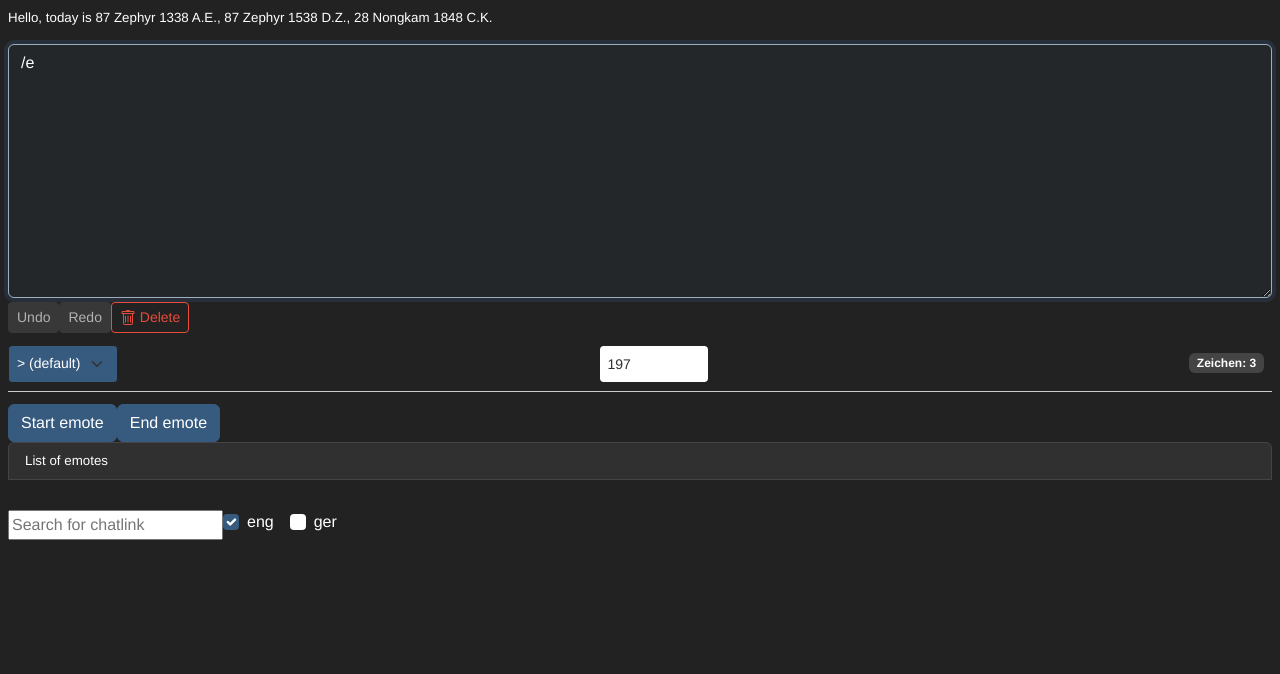
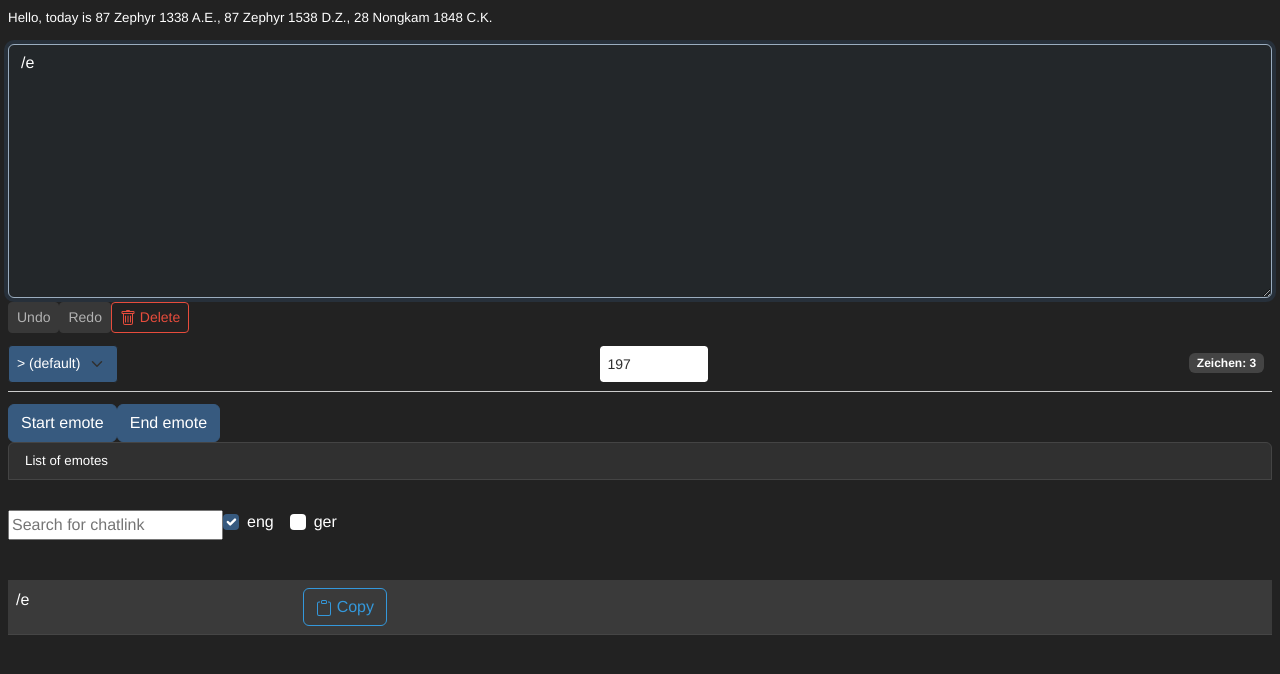
Before and after one commit to Ydalirsson/gw2-Chatbreaker, a Vue app: page / in a window 1280 px wide. Both pictures are taken after a click on the button "Start emote". Shown: the top 674 px of the page. Built offline with nearby package versions, Linux system fonts and the light colour scheme.

Commit message:
refactored TableResults

```diff
--- a/src/components/Main.vue
+++ b/src/components/Main.vue
@@ -7,7 +7,7 @@
     <SearchBar :insertTextAtCursor="insertTextAtCursor" />
     <p></p>
     <br />
-    <!-- <ResultsTable :messages="singleMessage" /> -->
+    <ResultsTable :singleMessages="singleMessages" />
   </div>
 </template>
 
@@ -18,9 +18,8 @@ import TextEditor from "./TextEditor.vue";
 import Toolbar from "./Toolbar.vue";
 import EmoteControls from "./EmoteControls.vue";
 import SearchBar from "./SearchBar.vue"
-/*
 import ResultsTable from "./ResultsTable.vue";
-*/
+
 export default defineComponent({
   name: 'Main',
   components: {
@@ -29,12 +28,12 @@ export default defineComponent({
     Toolbar,
     EmoteControls,
     SearchBar,
-   // ResultsTable
+    ResultsTable
   },
   data() {
     return {
       chatContent: "" as string,
-      singleMessage: [] as Array<{ text: string; copied: false }>,
+      singleMessages: [] as Array<{ text: string; copied: false }>,
       contentWordArray: [""] as Array<string>,
       errorMessage: "" as string,
       selected: 1 as number,
@@ -56,7 +55,7 @@ export default defineComponent({
       let i = 0; // place of message
       let j = 0; // position of word
       // reset
-      this.singleMessage = [{ text: "", copied: false }];
+      this.singleMessages = [{ text: "", copied: false }];
       this.contentWordArray = [""];
       this.errorMessage = "";
 
@@ -85,60 +84,60 @@ export default defineComponent({
           // check if word is an emote
           if (this.contentWordArray[j] === "/emote" || this.contentWordArray[j] === "/e" || this.contentWordArray[j] === "/em" || this.contentWordArray[j] === "/me") {
             // If it's an emote, start a new message and append "/e" to it
-            if (this.singleMessage[i].text.length > 0) {
-              this.singleMessage[i].text += separatorChar; // finish current message
-              this.singleMessage.push({ text: "", copied: false }); // start a new message
+            if (this.singleMessages[i].text.length > 0) {
+              this.singleMessages[i].text += separatorChar; // finish current message
+              this.singleMessages.push({ text: "", copied: false }); // start a new message
               i++;
             }
-            this.singleMessage[i].text += "/e ";
+            this.singleMessages[i].text += "/e ";
             j++;
 
             // Process subsequent words until "##" is found
             while (j < this.contentWordArray.length && this.contentWordArray[j] !== "##") {
               // Check if adding the word exceeds the character limit
-              if (this.singleMessage[i].text.length + this.contentWordArray[j].length <= MSG_CHAR_LIMIT) {
-                this.singleMessage[i].text += this.contentWordArray[j].toString() + " ";
+              if (this.singleMessages[i].text.length + this.contentWordArray[j].length <= MSG_CHAR_LIMIT) {
+                this.singleMessages[i].text += this.contentWordArray[j].toString() + " ";
               } else {
                 // If exceeds the limit, start a new message
-                this.singleMessage[i].text += separatorChar; // finish Message
-                this.singleMessage.push({ text: "", copied: false }); // init next message
+                this.singleMessages[i].text += separatorChar; // finish Message
+                this.singleMessages.push({ text: "", copied: false }); // init next message
                 i++;
                 j--;
-                this.singleMessage[i].text += "/e "; // Start a new message with "/e"
+                this.singleMessages[i].text += "/e "; // Start a new message with "/e"
               }
               j++;
             }
 
             if (this.contentWordArray[j] === "##") {
               // If it's the stop signal, start a new message
-              this.singleMessage[i].text += separatorChar; // finish current message
-              this.singleMessage.push({ text: "", copied: false }); // start a new message
+              this.singleMessages[i].text += separatorChar; // finish current message
+              this.singleMessages.push({ text: "", copied: false }); // start a new message
               i++;
             }
 
           }
           else      // check if word is an emote
             if (this.contentWordArray[j].startsWith("/")) {
-              if (this.singleMessage[i].text.length > 0) {
-                this.singleMessage[i].text += separatorChar; // finish current message
-                this.singleMessage.push({ text: "", copied: false }); // start a new message
+              if (this.singleMessages[i].text.length > 0) {
+                this.singleMessages[i].text += separatorChar; // finish current message
+                this.singleMessages.push({ text: "", copied: false }); // start a new message
                 i++;
               }
-              this.singleMessage[i].text += this.contentWordArray[j] + " "; // add slash command to current message
-              this.singleMessage.push({ text: "", copied: false }); // start a new message
+              this.singleMessages[i].text += this.contentWordArray[j] + " "; // add slash command to current message
+              this.singleMessages.push({ text: "", copied: false }); // start a new message
               i++;
             }
             else if (
-              this.singleMessage[i].text.length +
+              this.singleMessages[i].text.length +
               this.contentWordArray[j].length <=
               MSG_CHAR_LIMIT
             ) {
-              this.singleMessage[i].text +=
+              this.singleMessages[i].text +=
                 this.contentWordArray[j].toString() + " ";
               //console.log('Msg: ' + this.singleMessage[0])
             } else {
-              this.singleMessage[i].text += separatorChar; // finish Message
-              this.singleMessage.push({ text: "", copied: false }); // init next message
+              this.singleMessages[i].text += separatorChar; // finish Message
+              this.singleMessages.push({ text: "", copied: false }); // init next message
               i++;
               j--; // hold current word to set in next message
             }
--- a/src/components/ResultsTable.vue
+++ b/src/components/ResultsTable.vue
@@ -0,0 +1,61 @@
+<template>
+    <div class="table-responsive">
+        <table class="table table-dark table-striped">
+            <tbody>
+                <tr v-for="msg in singleMessages" v-bind:key="msg.text">
+                    <td>{{ msg.text }}</td>
+                    <td>
+                        <button type="button" @click="onCopy(msg)" v-if="msg.text" class="btn btn-outline-info">
+                            <svg xmlns="http://www.w3.org/2000/svg" width="16" height="16" fill="currentColor"
+                                class="bi bi-clipboard" viewBox="0 0 16 16">
+                                <path
+                                    d="M4 1.5H3a2 2 0 0 0-2 2V14a2 2 0 0 0 2 2h10a2 2 0 0 0 2-2V3.5a2 2 0 0 0-2-2h-1v1h1a1 1 0 0 1 1 1V14a1 1 0 0 1-1 1H3a1 1 0 0 1-1-1V3.5a1 1 0 0 1 1-1h1v-1z">
+                                </path>
+                                <path
+                                    d="M9.5 1a.5.5 0 0 1 .5.5v1a.5.5 0 0 1-.5.5h-3a.5.5 0 0 1-.5-.5v-1a.5.5 0 0 1 .5-.5h3zm-3-1A1.5 1.5 0 0 0 5 1.5v1A1.5 1.5 0 0 0 6.5 4h3A1.5 1.5 0 0 0 11 2.5v-1A1.5 1.5 0 0 0 9.5 0h-3z">
+                                </path>
+                            </svg>
+                            Copy
+                        </button>
+                    </td>
+                    <td v-if="msg.copied">
+                        <svg xmlns="http://www.w3.org/2000/svg" width="32" height="32" fill="green" class="bi bi-check"
+                            viewBox="0 0 16 16">
+                            <path
+                                d="M10.97 4.97a.75.75 0 0 1 1.07 1.05l-3.99 4.99a.75.75 0 0 1-1.08.02L4.324 8.384a.75.75 0 1 1 1.06-1.06l2.094 2.093 3.473-4.425a.267.267 0 0 1 .02-.022z" />
+                        </svg>
+                    </td>
+                </tr>
+            </tbody>
+        </table>
+    </div>
+</template>
+
+<script lang="ts">
+import { defineComponent } from "vue";
+
+export default defineComponent({
+    name: "ResultsTable",
+    props: {
+        singleMessages: {
+            type: Array as () => Array<{ text: string; copied: boolean }>,
+            required: true,
+        }
+    },
+    data() {
+        return {
+        }
+    },
+    methods: {
+        onCopy(msg: { text: string, copied: boolean }): void {
+            //console.log("CopyText" + msg);
+            navigator.clipboard.writeText(msg.text);
+            msg.copied = true;
+        }
+    }
+
+});
+
+</script>
+
+<style lang="css"></style>
```
